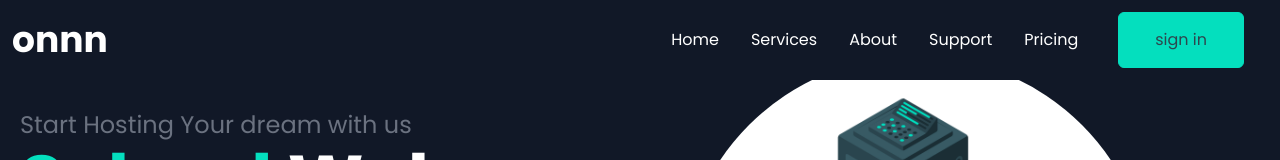
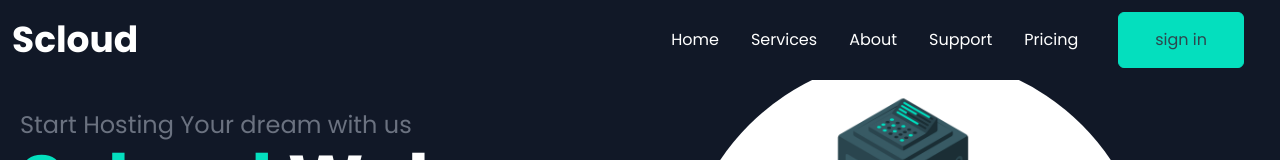
Before and after one commit to Sarthak-Singh04/scloud-react-testing, a React (Create React App) app: page / in a window 1280 px wide. Shown: the top 160 px of the page. Built offline with nearby package versions, Linux system fonts and the light colour scheme.

Commit message:
fixing text size

```diff
--- a/src/components/Navbar.jsx
+++ b/src/components/Navbar.jsx
@@ -41,7 +41,7 @@
     <div className="w-screen h-20 z-20 fixed bg-gray-900 text-white">
       <div className="px-3 flex items-center justify-between w-full h-full">
         <div className="flex items-center">
-          <h1 className="text-4xl font-bold">onnn</h1>
+          <h1 className="text-4xl font-bold">Scloud</h1>
         </div>
 
         <ul className="hidden md:flex">
```
